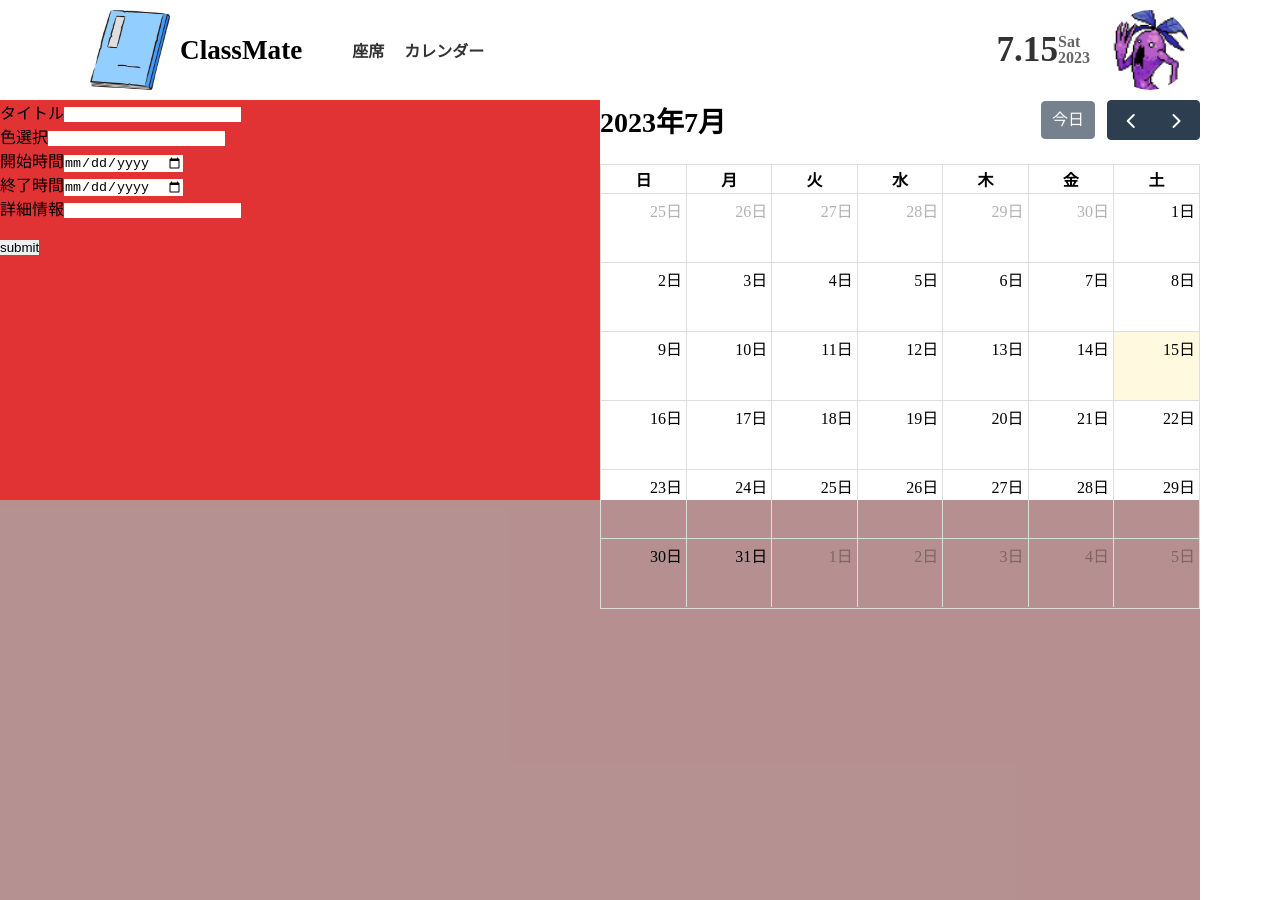
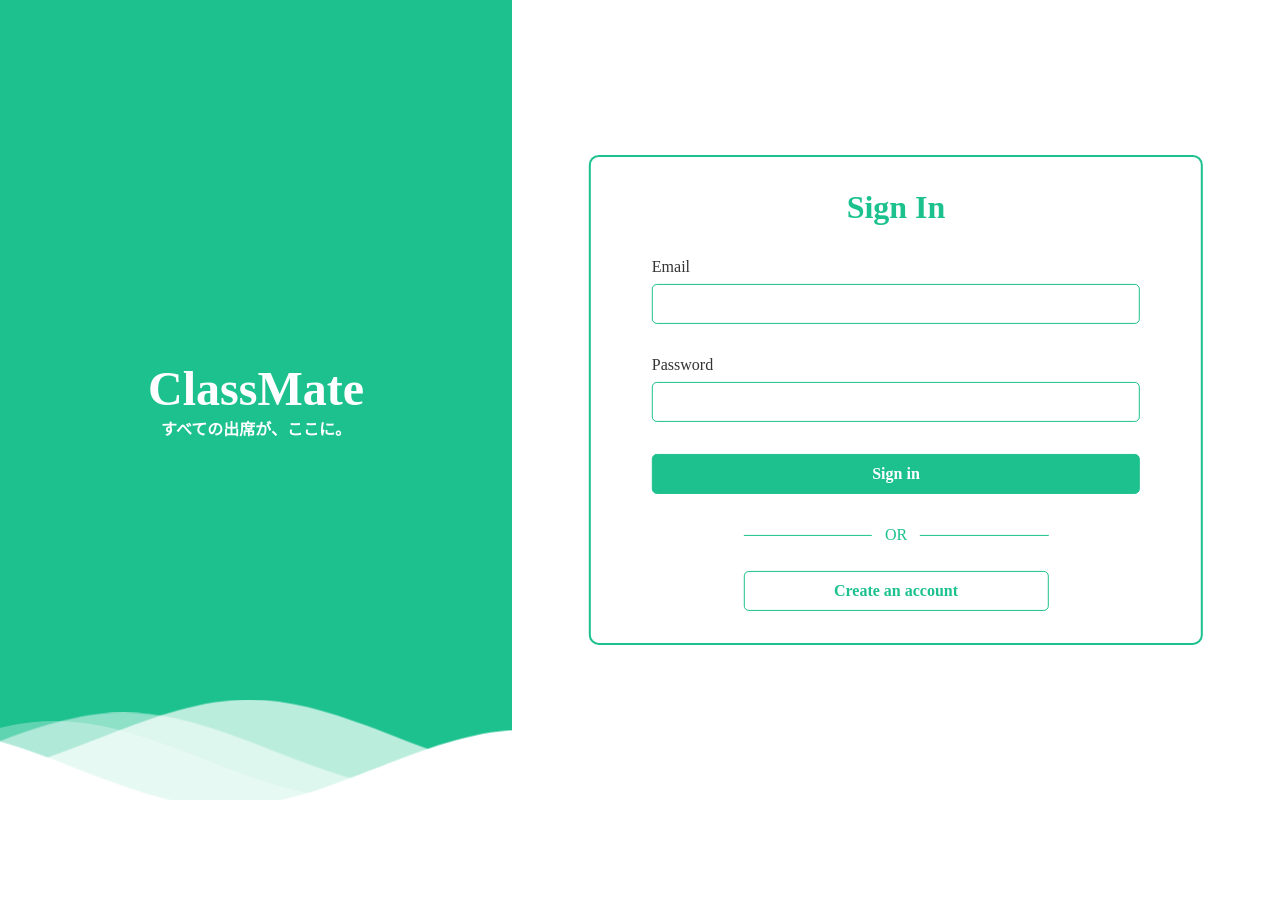
Before and after one commit to GeekCampVol6/frontend, a Next.js app: page / in a window 1280 px wide. After the commit the page ends 800 px from the top, so only its background shows below. Built offline with nearby package versions, Linux system fonts and the light colour scheme.

Commit message:
Stash changes before pull

```diff
--- a/src/pages/index.tsx
+++ b/src/pages/index.tsx
@@ -1,12 +1,15 @@
-import Navbar from '@/components/elements/Navbar';
-import Calendar from '../components/index/calendar';
+// import Navbar from '@/components/elements/Navbar';
+// import Callendar from './callendar';
+
+import Signin from './signin';
 
 export default function Home() {
   return (
     <>
       <main>
-        <Navbar />
-        <Calendar />
+        {/* <Navbar />
+        <Callendar /> */}
+        <Signin />
       </main>
     </>
   );
```
